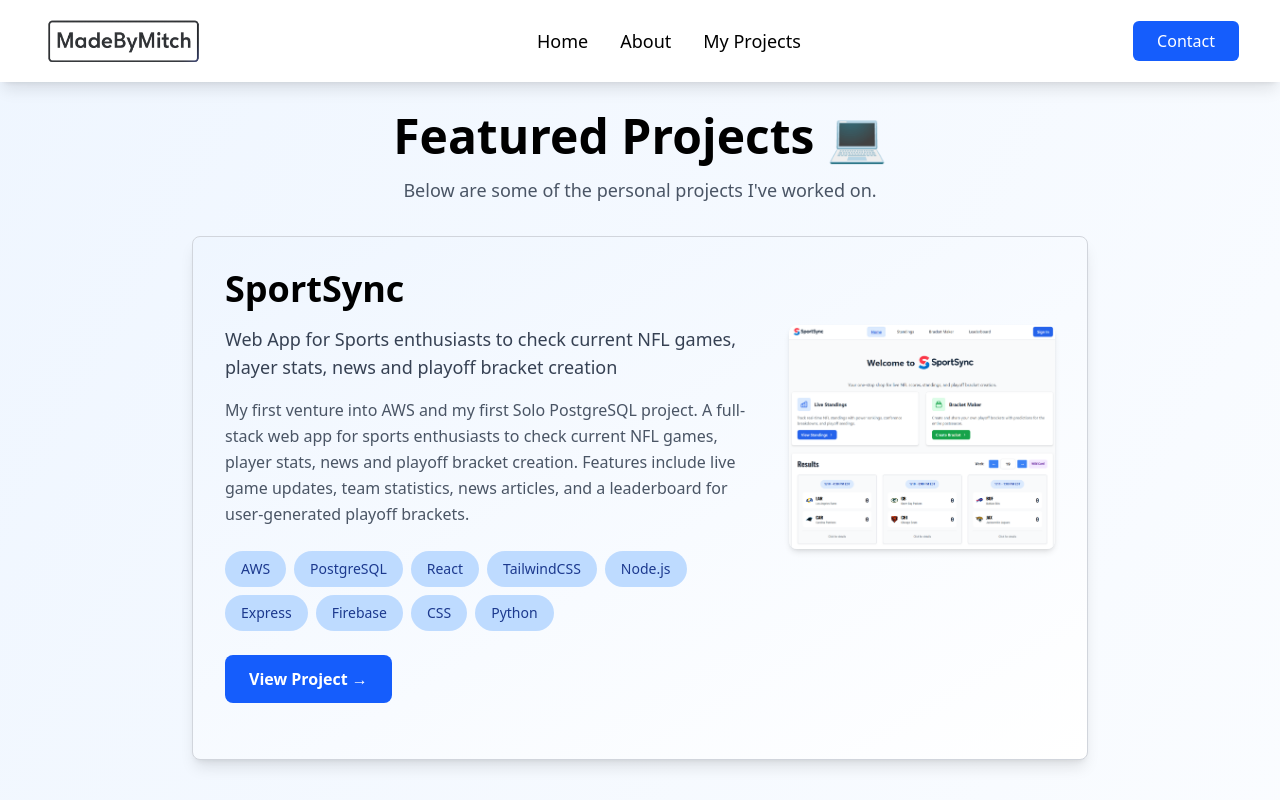
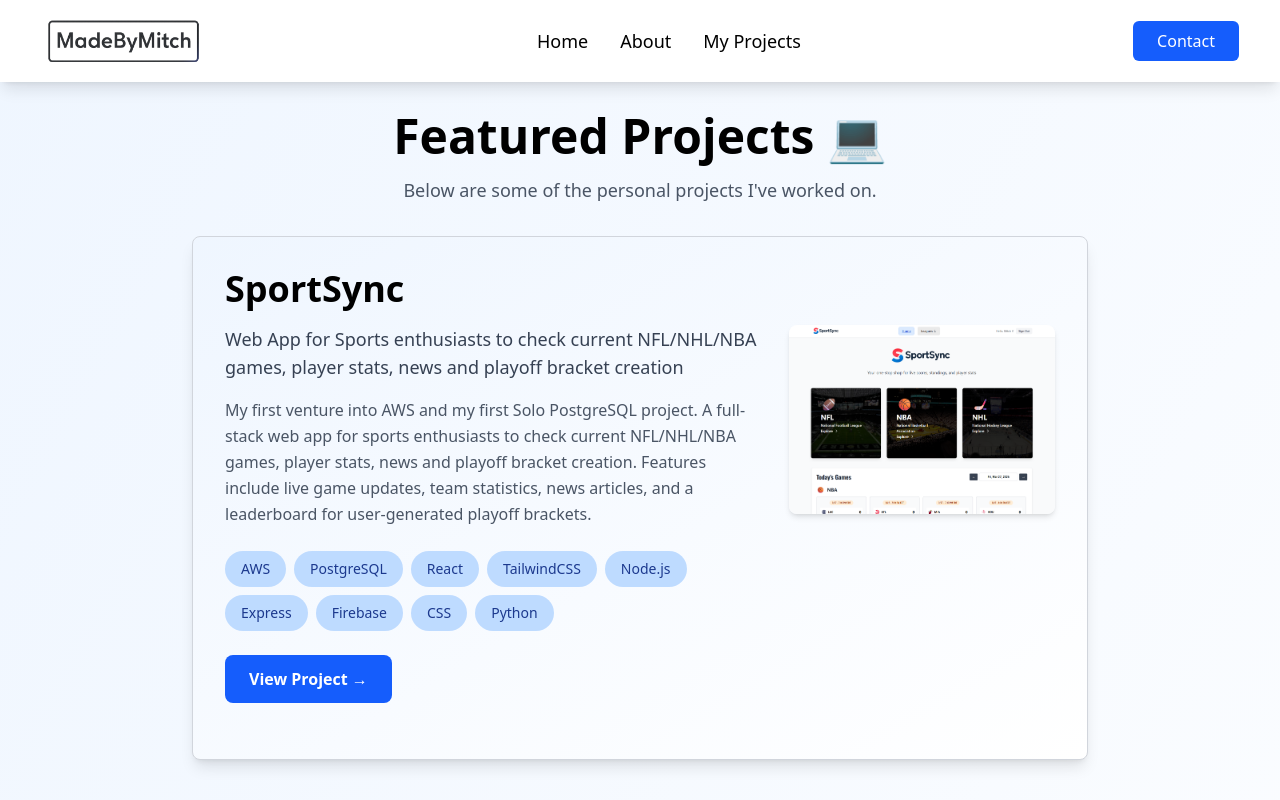
Before and after one commit to PorkyPorkensen/personalSite2, a React (Vite) app: page /portfolio in a window 1280 px wide. Shown: the top 800 px of the page. Built offline with nearby package versions, Linux system fonts and the light colour scheme.

Commit message:
sportsync update

```diff
--- a/src/data.ts
+++ b/src/data.ts
@@ -4,15 +4,15 @@
 import lorImg from "./images/LOR.png";
 import morecoinImg from "./images/mc.png";
 import cqImg from "./images/cq.png";
-import sportPic from "./images/SS1.png";
+import sportPic from "./images/ss2.png";
 
 export const projects = [
     {
     id: 0,
     name: "SportSync",
     image: sportPic, // Replace with actual project image
-    short: "Web App for Sports enthusiasts to check current NFL games, player stats, news and playoff bracket creation",
-    details: "My first venture into AWS and my first Solo PostgreSQL project. A full-stack web app for sports enthusiasts to check current NFL games, player stats, news and playoff bracket creation. Features include live game updates, team statistics, news articles, and a leaderboard for user-generated playoff brackets.",
+    short: "Web App for Sports enthusiasts to check current NFL/NHL/NBA games, player stats, news and playoff bracket creation",
+    details: "My first venture into AWS and my first Solo PostgreSQL project. A full-stack web app for sports enthusiasts to check current NFL/NHL/NBA games, player stats, news and playoff bracket creation. Features include live game updates, team statistics, news articles, and a leaderboard for user-generated playoff brackets.",
     stack: ["AWS", "PostgreSQL", "React", "TailwindCSS","Node.js", "Express", "Firebase", "CSS", "Python",],
     url: "https://www.sportsync.cc/",
   },
```
Also changed, not shown: src/images/ss2.png (added).
